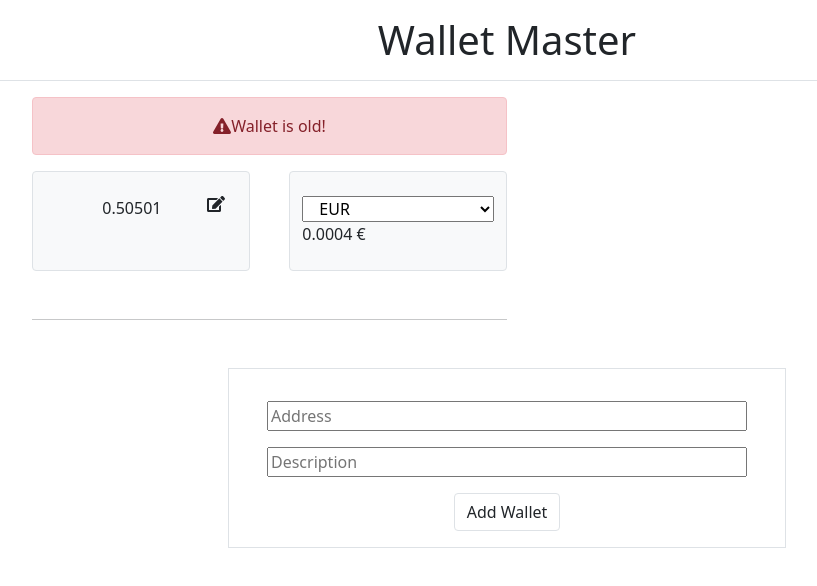
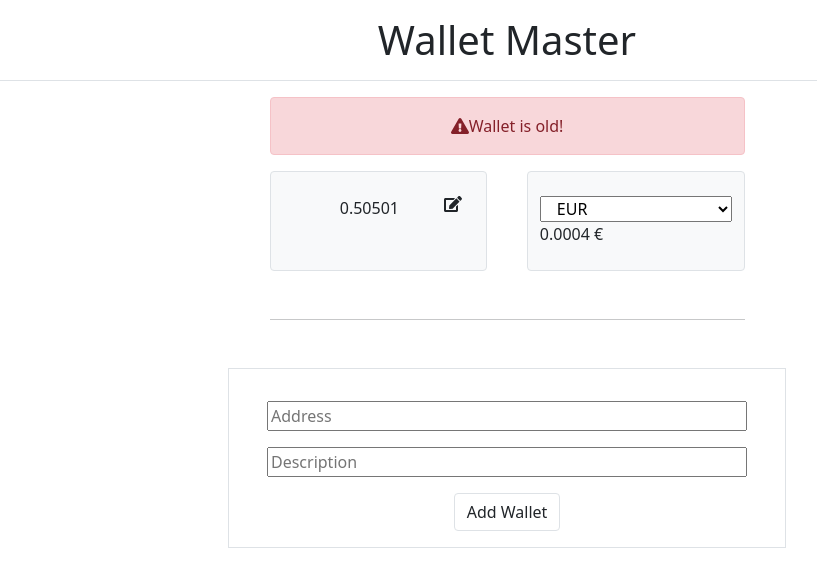
Before and after one commit to ThinkAndFly/walletMaster, a React (Create React App) app in the folder Front/: page / in a window 1280 px wide. Shown: the top 586 px of the page, without its empty margins (133-950 px from the left). Built offline with nearby package versions, Linux system fonts and the light colour scheme.

Commit message:
center column when there is only one in the row

```diff
--- a/Front/src/components/List.tsx
+++ b/Front/src/components/List.tsx
@@ -9,7 +9,7 @@ const List: React.FC<IProps> = ({ wallets }) => {
     const renderList = (): JSX.Element[] => {
         return wallets.map((wallet) => {
             return (
-                <div className="col-sm-5 offset-sm-1">
+                <div className="col-sm-5 offset-sm-1 mx-auto">
                     <div className="row">
                         <div className="alert alert-danger" role="alert">
                             <FontAwesomeIcon icon={faExclamationTriangle} />
```
